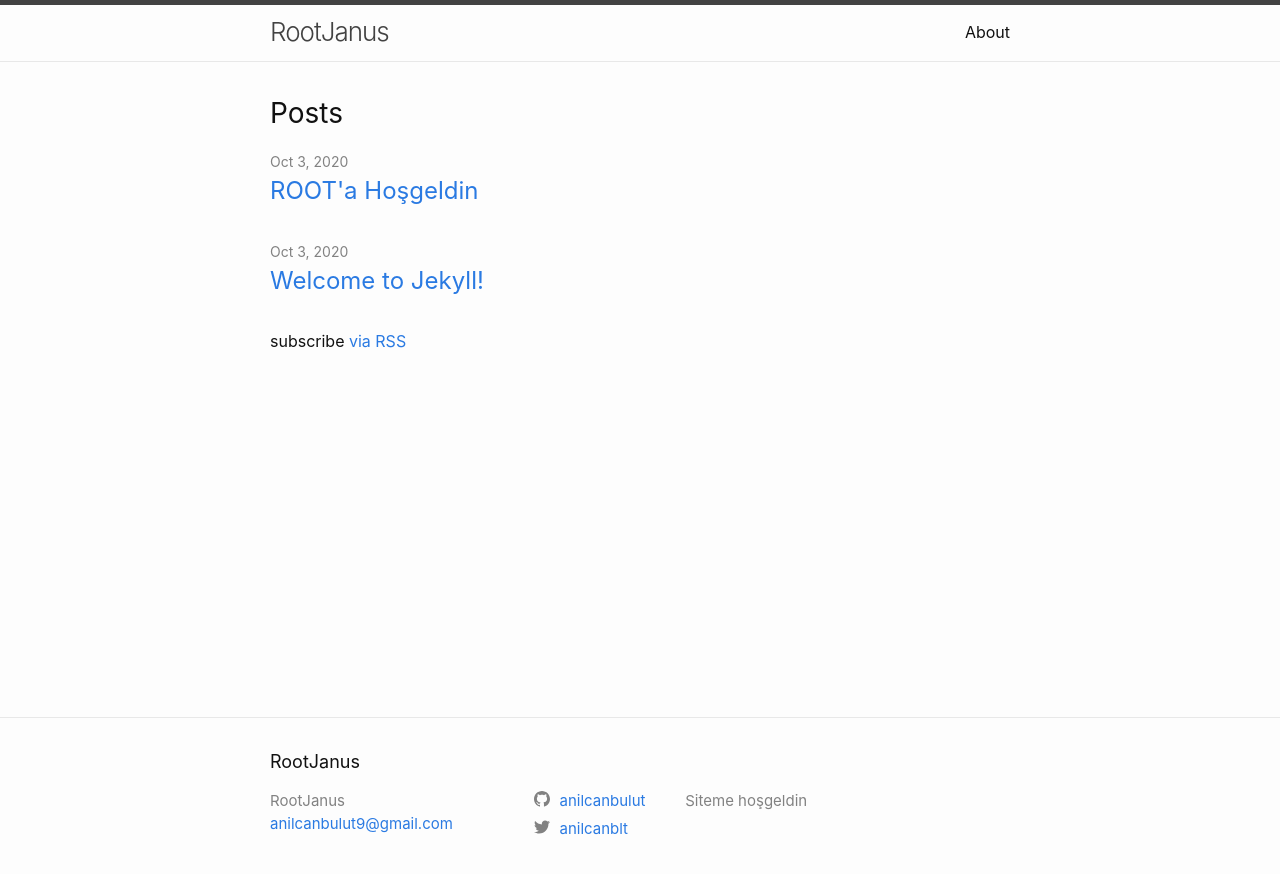
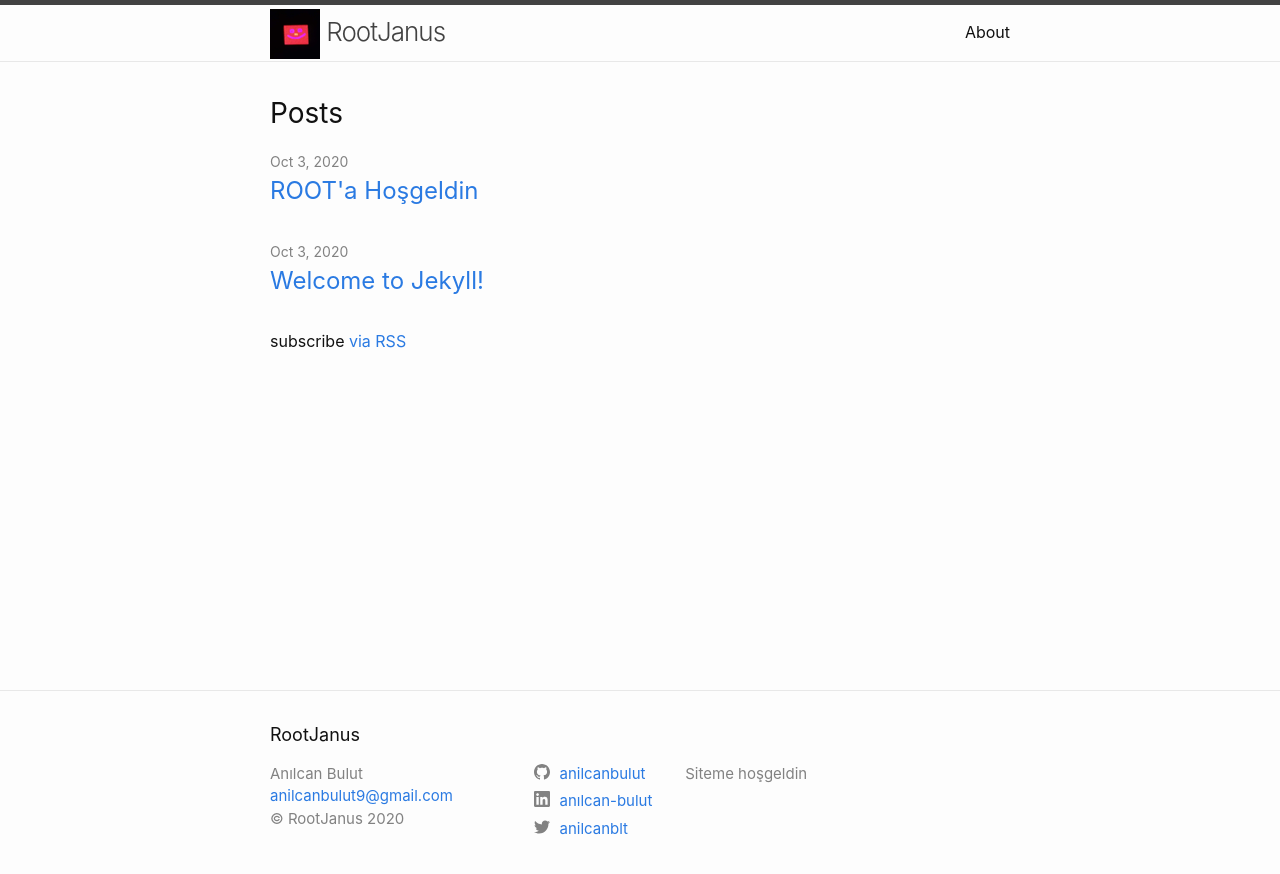
Before and after one commit to anilcanbulut/root-janus, a Jekyll site: the page built from index.md, in a window 1280 px wide. Shown: the top 874 px of the page. Built offline with Jekyll 4.4.1, drawn with Linux system fonts in a browser that asks for light colours.

Commit message:
Added logo to the header. Also the footer elements are changed.

```diff
--- a/_config.yml
+++ b/_config.yml
@@ -22,6 +22,16 @@ url: "https://rootjanus.com" # the base hostname & protocol for your site, e.g.
 twitter_username: anilcanblt
 github_username:  anilcanbulut
 
+# Minima temasında baslangic olarak yazar kısmı olmadıgi icin biz ekliyoruz.
+author: Anılcan Bulut
+
+title-logo: images/title-logo.png
+
+copyright: RootJanus
+
+linkedin_username: anılcan-bulut
+# youtube_username:
+
 # Build settings
 markdown: kramdown
 
--- a/_includes/footer.html
+++ b/_includes/footer.html
@@ -18,6 +18,9 @@
             {%- if site.email -%}
             <li><a class="u-email" href="mailto:{{ site.email }}">{{ site.email }}</a></li>
             {%- endif -%}
+            {%- if site.copyright -%}
+            <li>&copy; {{ site.copyright }} {{ 'now' | date: '%Y'}}</li>
+            {%- endif -%}
         </ul>
       </div>
 
--- a/_includes/header.html
+++ b/_includes/header.html
@@ -3,7 +3,18 @@
   <div class="wrapper">
     {%- assign default_paths = site.pages | map: "path" -%}
     {%- assign page_paths = site.header_pages | default: default_paths -%}
-    <a class="site-title" rel="author" href="{{ "/" | relative_url }}">{{ site.title | escape }}</a>
+
+    <a class="site-title" rel="author" href="{{ "/" | relative_url }}">
+      {%- if site.title-logo -%}
+      <img src="{{ site.title-logo | relative_url }}" alt="{{ site.title | escape }}"></img>
+      {{ site.title | escape }}
+
+      {%- else -%}
+      {{ site.title | escape }}
+
+      {%- endif -%}
+    </a>
+
 
     {%- if page_paths -%}
       <nav class="site-nav">
```
Also changed, not shown: Gemfile.lock, images/title-logo.png (added), images/title_logo_u9X_icon.ico (added).
